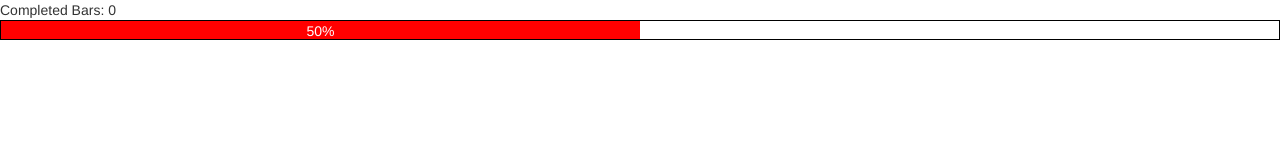
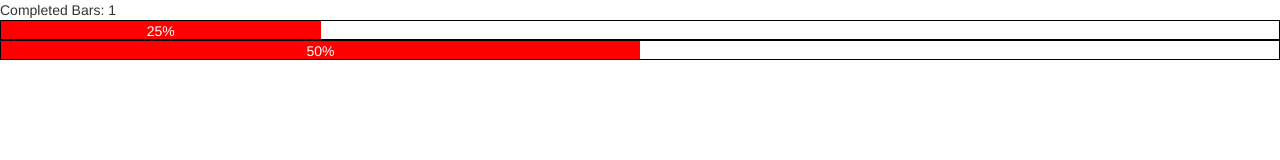
Before and after one commit to cmharada/angular-progress-bars, a plain HTML site: page index.html in a window 1280 px wide. Drawn offline with Linux system fonts and the light colour scheme.

Commit message:
Multiple bars

```diff
--- a/index.html
+++ b/index.html
@@ -7,7 +7,12 @@
   <body ng-app="testApp">
     <div ng-controller="ProgressCtrl">
       Completed Bars: {{game.score}}
-      <div class="box" ng-controller="TaskCtrl">
+      <div class="box" ng-controller="TaskCtrl" max=40>
+        <div class="bar" style="width: {{percent() | progressFilter}}">
+          <span>{{percent() | progressFilter}}</span>
+        </div>
+      </div>
+      <div class="box" ng-controller="TaskCtrl" max=100>
         <div class="bar" style="width: {{percent() | progressFilter}}">
           <span>{{percent() | progressFilter}}</span>
         </div>
--- a/javascript/app.js
+++ b/javascript/app.js
@@ -15,9 +15,9 @@
     }, 1000 / FPS);
   }]);
 
-  app.controller("TaskCtrl", ["$scope", function($scope){
+  app.controller("TaskCtrl", ["$scope", "$attrs", function($scope, $attrs){
     $scope.progress = 0;
-    $scope.maxProgress = 100;
+    $scope.maxProgress = $attrs.max;
 
     $scope.$watch("now", function(newValue, oldValue) {
       var diffMillis = newValue - oldValue;
```
